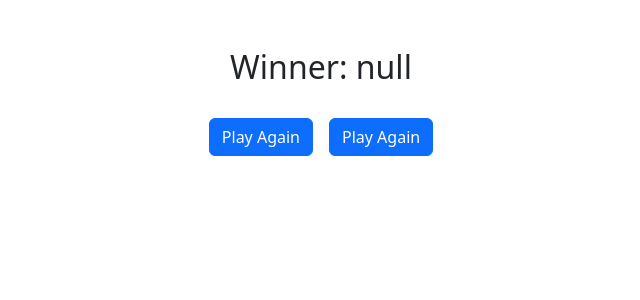
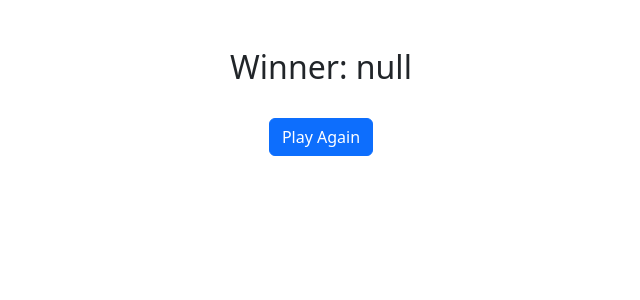
Before and after one commit to Atlantia22/ELECTIVA-I_TIC-TAC-TOE_ELEMENT, a React app: page /result in a window 1280 px wide. Shown: the top 300 px of the page, without its empty margins (319-959 px from the left). Built offline with nearby package versions, Linux system fonts and the light colour scheme; the HTML template or start-up script is replaced by a standard one.

Commit message:
Fix resetGame to clear board, turn, and winner on Play Again

```diff
--- a/src/features/game/Result.tsx
+++ b/src/features/game/Result.tsx
@@ -9,7 +9,6 @@ export default function Result() {
       <h2 className="mb-4">
         {winner === "Draw" ? "It's a Draw!" : `Winner: ${winner}`}
       </h2>
-      <Button variant="primary" onClick={resetGame}>Play Again</Button>
       <Link to="/">
         <Button variant="primary" onClick={resetGame}>Play Again</Button>
       </Link>
```
